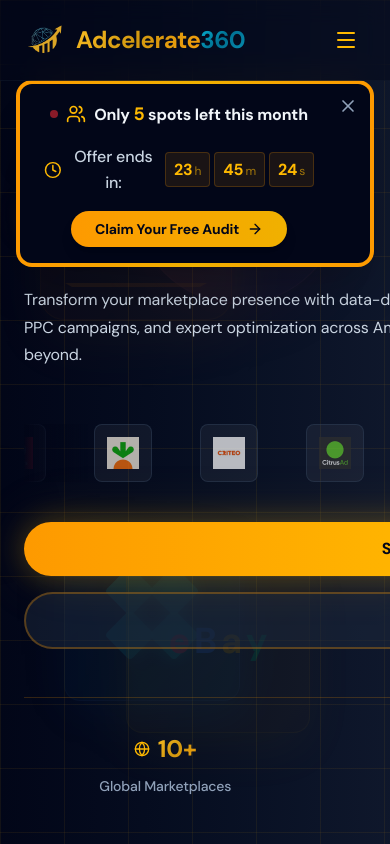
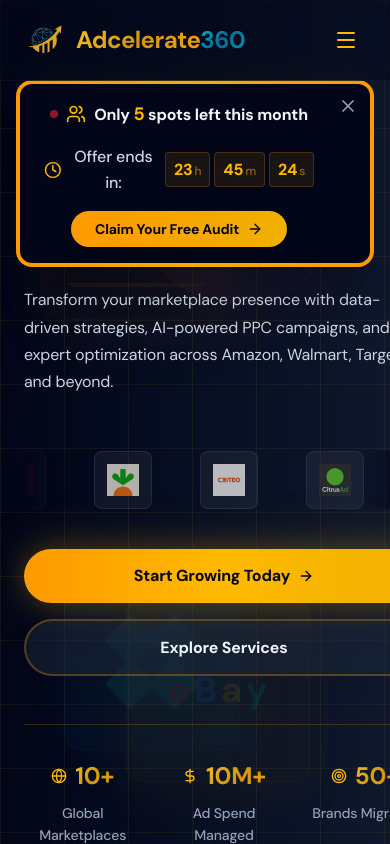
Before and after one commit to Rc0fficial/adcelerate360-v1, a Next.js app: page / in a window 390 px wide. Shown: the top 844 px of the page. Built offline with nearby package versions, Linux system fonts and the light colour scheme.

Commit message:
Fix: hero marquee fixed

```diff
--- a/components/HeroOptimized.tsx
+++ b/components/HeroOptimized.tsx
@@ -146,7 +146,7 @@ export default function Hero() {
             </p>
 
             {/* Partner Logos Marquee */}
-            <div className="w-full max-w-4xl mt-8 animate-fade-in-up" style={{ animationDelay: '0.25s' }}>
+            <div className="w-full max-w-[25rem] sm:max-w-4xl mt-8 animate-fade-in-up" style={{ animationDelay: '0.25s' }}>
               <div className="relative">
                 <div className="absolute left-0 top-0 bottom-0 w-16 bg-gradient-to-r from-slate-950 to-transparent z-10 pointer-events-none" />
                 <div className="absolute right-0 top-0 bottom-0 w-16 bg-gradient-to-l from-slate-950 to-transparent z-10 pointer-events-none" />
```
